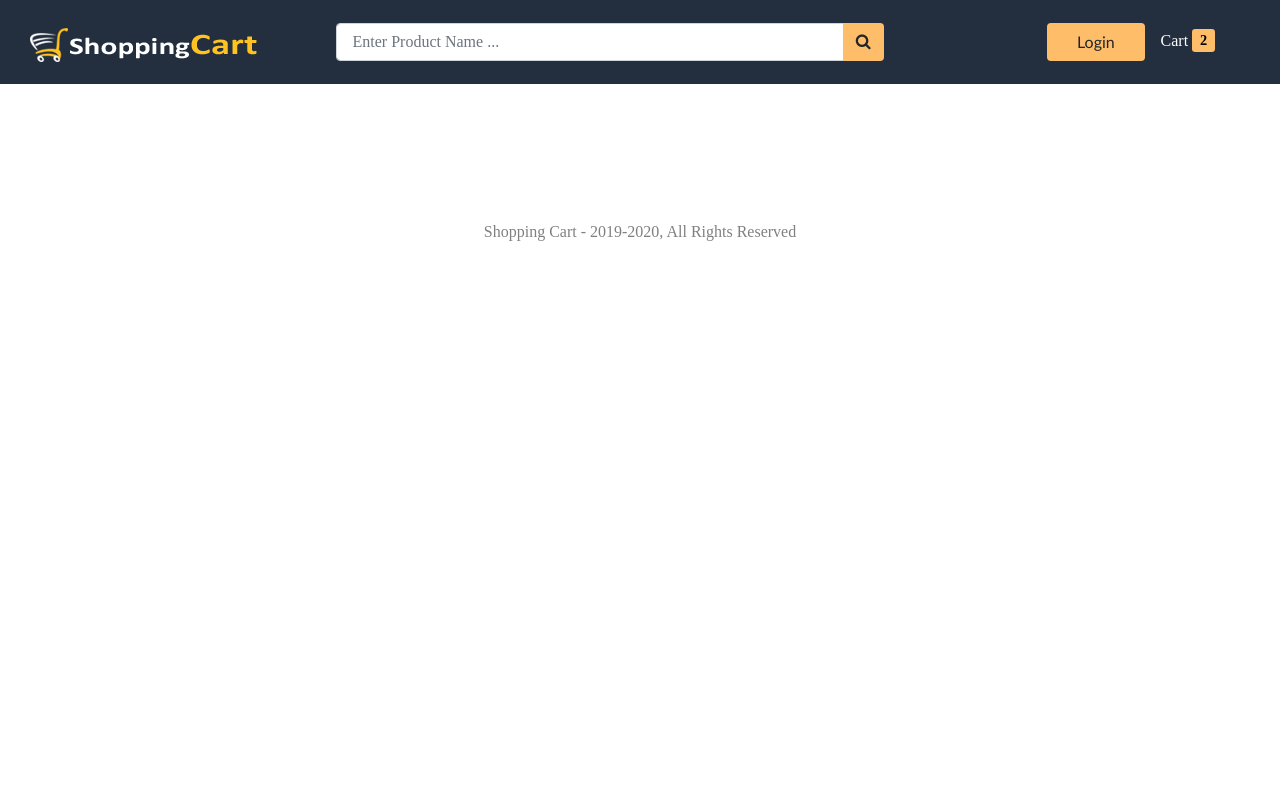
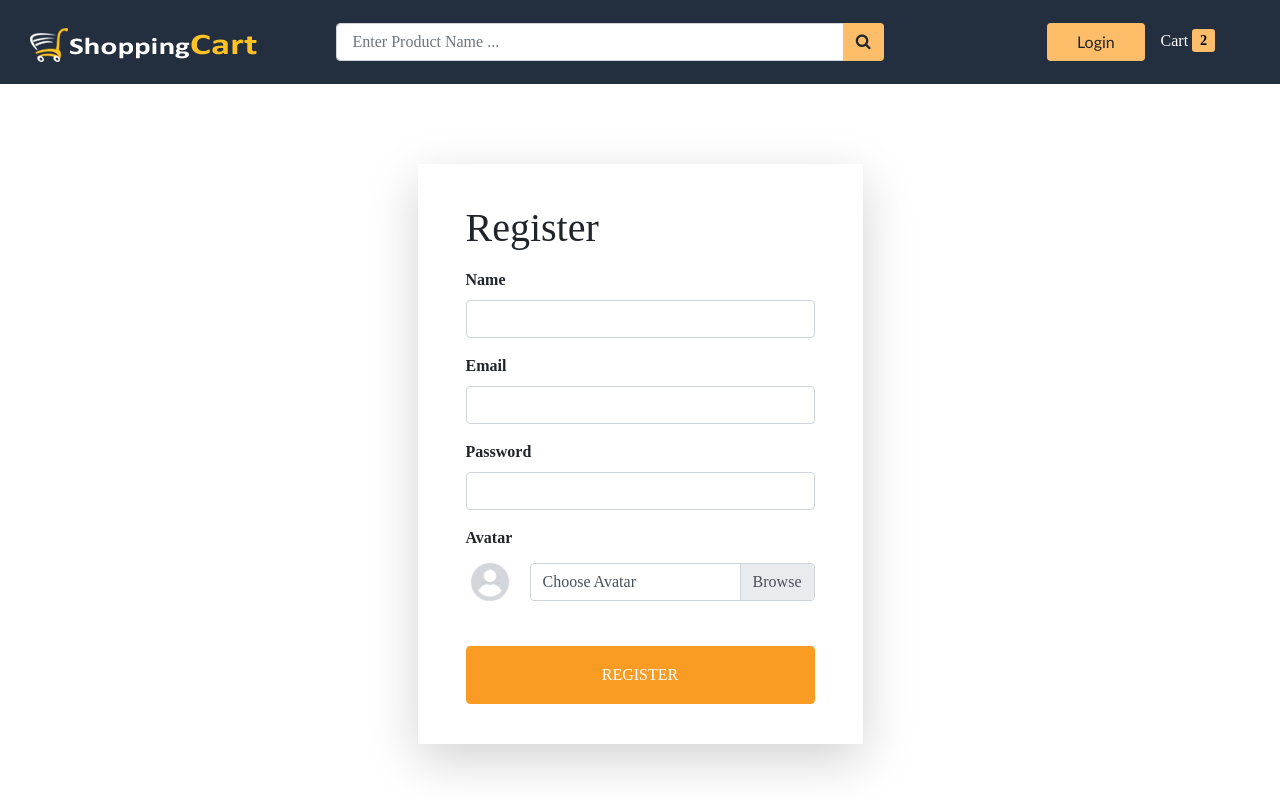
Before and after one commit to The-coffee-world/frontend, a React (Create React App) app: page /register in a window 1280 px wide. Built offline with nearby package versions, Linux system fonts and the light colour scheme; a web font is replaced by a local one; what react-alert-template-basic would draw is missing.

Commit message:
Add register component

```diff
--- a/src/App.js
+++ b/src/App.js
@@ -7,6 +7,7 @@
 import Home from './components/Home';
 import ProductDetails from './components/product/ProductDetails'
 import Login from './components/user/Login'
+import Register from './components/user/Register'
 function App() {
   return (
     <Router>
@@ -16,7 +17,8 @@
           <Route path="/" component={Home} exact />
           <Route path="/search/:keyword" component={Home} />
           <Route path="/products/:id" component={ProductDetails} exact />
-          <Route path="/login" component={Login} exact />
+          <Route path="/login" component={Login} />
+          <Route path="/register" component={Register} />
         </div>
         <Footer />
       </div>
--- a/src/actions/userActions.js
+++ b/src/actions/userActions.js
@@ -35,7 +35,7 @@
 }
 
 // Register
-export const regisert = (userData) => async (dispatch) => {
+export const register = (userData) => async (dispatch) => {
     try {
         dispatch({ type: REGISTER_USER_REQUEST })
 
--- /dev/null
+++ b/src/components/user/Register.js
@@ -0,0 +1,149 @@
+import React, { useEffect, useState, Fragment } from 'react'
+import MetaData from '../layout/MetaData'
+import { useAlert } from 'react-alert'
+import { useDispatch, useSelector } from 'react-redux'
+import { register, clearErrors } from '../../actions/userActions'
+
+const Register = ({ history }) => {
+
+    const [user, setUser] = useState({
+        name: '',
+        email: '',
+        password: ''
+    })
+
+    const { name, email, password } = user;
+
+    const [avatar, setAvatar] = useState('');
+    const [avatarPreview, setAvatarPreview] = useState('/images/default_avatar.jpg');
+
+    const alert = useAlert();
+    const dispatch = useDispatch();
+
+    const { isAuthenticated, error, loading } = useSelector(state => state.auth);
+
+    useEffect(() => {
+
+        if (isAuthenticated) {
+            history.push('/')
+        }
+
+        if (error) {
+            alert.error(error);
+            dispatch(clearErrors());
+        }
+    }, [dispatch, alert, isAuthenticated, error, history])
+
+    const submitHandler = (e) => {
+        e.preventDefault();
+
+        const formData = new FormData();
+        formData.set('name', name)
+        formData.set('email', email)
+        formData.set('password', password)
+        formData.set('avatar', avatar)
+        dispatch(register(formData))
+    }
+
+    const onChange = e => {
+        if(e.target.name === 'avatar') {
+            const reader = new FileReader();
+            reader.onload = () => {
+                if(reader.readyState === 2) {
+                    setAvatarPreview(reader.result)
+                    setAvatar(reader.result)
+                }
+            }
+            reader.readAsDataURL(e.target.files[0])
+        } else {
+            setUser({ ...user, [e.target.name]: e.target.value })
+        }
+    }
+
+    return (
+        <Fragment>
+            <MetaData title={"Register User"} />
+            <div className="row wrapper">
+                <div className="col-10 col-lg-5">
+                    <form className="shadow-lg" onSubmit={submitHandler} encType='multipart/form-data'>
+                        <h1 className="mb-3">Register</h1>
+
+                        <div className="form-group">
+                            <label htmlFor="email_field">Name</label>
+                            <input
+                                type="name"
+                                id="name_field" className="form-control"
+                                name='name'
+                                value={name}
+                                onChange={onChange}
+                            />
+                        </div>
+
+                        <div className="form-group">
+                            <label htmlFor="email_field">Email</label>
+                            <input
+                                type="email"
+                                id="email_field"
+                                className="form-control"
+                                name='email'
+                                value={email}
+                                onChange={onChange}
+                            />
+                        </div>
+
+                        <div className="form-group">
+                            <label htmlFor="password_field">Password</label>
+                            <input
+                                type="password"
+                                id="password_field"
+                                className="form-control"
+                                name='password'
+                                value={password}
+                                onChange={onChange}
+                            />
+                        </div>
+
+                        <div className='form-group'>
+                            <label htmlFor='avatar_upload'>Avatar</label>
+                            <div className='d-flex align-items-center'>
+                                <div>
+                                    <figure className='avatar mr-3 item-rtl'>
+                                        <img
+                                            src={avatarPreview}
+                                            className='rounded-circle'
+                                            alt='image'
+                                        />
+                                    </figure>
+                                </div>
+                                <div className='custom-file'>
+                                    <input
+                                        type='file'
+                                        name='avatar'
+                                        className='custom-file-input'
+                                        id='customFile'
+                                        accept='images/*'
+                                        onChange={onChange}
+                                    />
+                                    <label className='custom-file-label' htmlFor='customFile'>
+                                        Choose Avatar
+                                    </label>
+                                </div>
+                            </div>
+                        </div>
+
+                        <button
+                            id="register_button"
+                            type="submit"
+                            className="btn btn-block py-3"
+                            disabled={ loading ? true : false }
+                        >
+                            REGISTER
+                        </button>
+                    </form>
+                </div>
+            </div>
+        </Fragment>
+    )
+}
+
+export default Register
```
Also changed, not shown: public/images/default_avatar.jpg (added).
